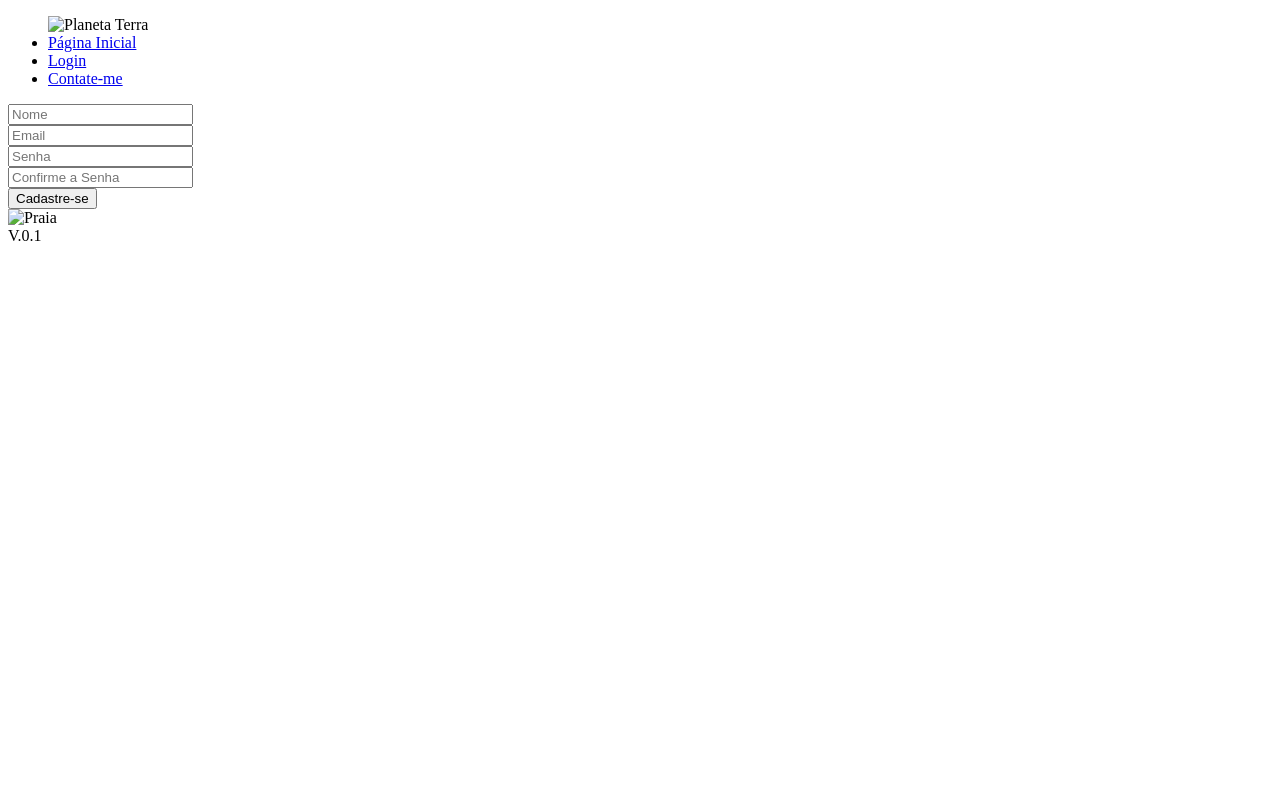
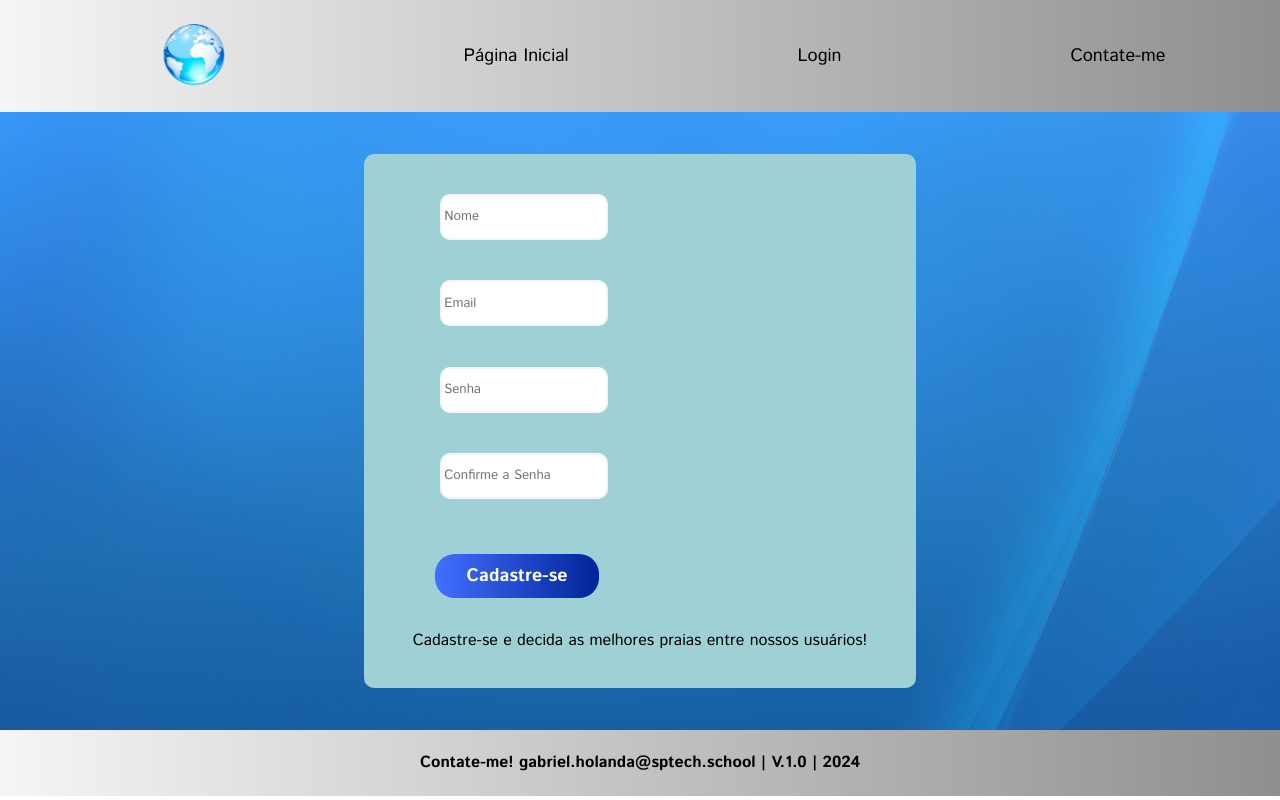
Before and after one commit to gabrielhola/Moana-PI, a website: page Site/public/cadastro.html in a window 1280 px wide. Drawn offline with Linux system fonts and the light colour scheme.

Commit message:
CSS tela de cadastro

```diff
--- a/Site/public/cadastro.html
+++ b/Site/public/cadastro.html
@@ -3,14 +3,14 @@
 <head>
      <meta charset="UTF-8">
      <meta name="viewport" content="width=device-width, initial-scale=1.0">
+     <link rel="stylesheet" href="./css/cadastro.css">
      <title>Moana | Cadastro</title>
 </head>
 <body>
      <!-- Início do header -->
       <div class="header">
-          <div class="container-header">
                <ul class="navbar">
-                    <img src="" alt="Planeta Terra">
+                    <img src="./assets/icon/Planeta Terra.png" alt="Planeta Terra" class="img-navbar">
                     <li>
                          <a href="index.html">Página Inicial</a>
                     </li>
@@ -21,13 +21,12 @@
                          <a href="contato.html">Contate-me</a>
                     </li>
                </ul>
-          </div>
       </div>
       <!-- Fim do Header -->
 
       <div class="login">
           <div class="container">
-               <div class="card card-cadastro">
+               <div class="card">
                     <div class="formulario">
                          <div class="campo">
                               <input type="text" id="ipt_nome" placeholder="Nome">
@@ -43,19 +42,21 @@
                          </div>
                          <button class="botao" onclick="cadastrar()">Cadastre-se</button>
                     </div>
-                    <div class="imagem">
-                         <img src="" alt="Praia">
+                    <div class="texto">
+                         <p>
+                              Cadastre-se e decida as melhores praias entre nossos usuários!
+                         </p>
                     </div>
                </div>
           </div>
       </div>
 
       <!-- Início do Footer -->
-       <div class="footer">
+      <div class="footer">
           <div class="container">
-               <span>V.0.1</span>
+            <h4>Contate-me! gabriel.holanda@sptech.school | V.1.0 | 2024</h4>
           </div>
-       </div>
+        </div>
 </body>
 </html>
 
--- /dev/null
+++ b/Site/public/css/cadastro.css
@@ -0,0 +1,141 @@
+@import url('https://fonts.googleapis.com/css2?family=Istok+Web:ital,wght@0,400;0,700;1,400;1,700&display=swap');
+
+* {
+    scroll-behavior: smooth;
+    font-family: 'Istok Web';
+}
+
+body {
+    margin: 0;
+    padding: 0;
+}
+
+:root {
+    --tamanho-header: 80px;
+    --tamanho-banner: calc(100vh + var(--tamanho-header));
+    --tamanho-pagina: calc(100vh + var(--tamanho-header) - 2px);
+    --tamanho-login: calc(100vh - var(--tamanho-header) - var(--tamanho-footer) - 2px);
+    --tamanho-footer: 100px;
+}
+
+.header {
+  display: flex;
+    width: 100%;
+    background-image: linear-gradient(to right, #F5F5F5, #8F8F8F);
+    justify-content: center;
+}
+.header .container {
+  height: 30%;
+}
+
+.container {
+  height: 100%;
+    display: flex;
+    width: 80%;
+    margin: auto;
+}
+
+
+  .header a {
+    font-size: large;
+    text-decoration: none;
+    color: #000;
+  }
+
+  .navbar {
+    width: 100%;
+    display: flex;
+    justify-content: space-around;
+    align-items: center;
+    list-style: none;
+  }
+
+  .header .img-navbar {
+    width: 80px;
+    height: 80px;
+  }
+
+  .login {
+    height: var(--tamanho-login);
+    background-image: url(../assets/imgs/Fundo\ Site.png);
+    background-repeat: no-repeat;
+    background-size: cover;
+  }
+
+  .login .container {
+    justify-content: center;
+    align-items: center;
+    height: 100%;
+  }
+
+  .card {
+    /* background-color: #9ED0D6;
+    border-radius: 20px;
+    opacity: 0.6;
+    width: 70%;
+    height: 90%;
+    margin: auto; */
+    width: 50%;
+    background-color: #9ED0D6;
+    border-radius: 10px;
+    display: flex;
+    align-items: center;
+    justify-content: space-evenly;
+    flex-direction: column;
+    height: 80%;
+    padding: 20px;
+  }
+
+  .formulario {
+    display: flex;
+    height: 90%;
+    width: 80%;
+    justify-content: space-around;
+    flex-direction: column;
+  }
+
+  .texto p {
+    color: #000;
+  }
+
+  .formulario input {
+    height: 40px;
+    width: 40%;
+    border: 2px solid #F5F5F5;
+    border-radius: 10px;
+    margin: 0;
+  }
+
+  .campo {
+    display: flex;
+    flex-direction: column;
+    justify-content: center;
+    padding: 5px;
+  }
+
+  .botao {
+    cursor: pointer;
+    border: 0;
+    border-radius: 20px;
+    font-weight: 600;
+    font-size: 18px;
+    color: #fff;
+    background-image: linear-gradient(to right, #436FFF, #002499);
+    width: 40%;
+    height: 10%;
+    align-self: flex-start;
+    margin-top: 20px;
+  }
+
+  .footer {
+    display: flex;
+    width: 100%;
+    height: auto;
+    background-image: linear-gradient(to right, #F5F5F5, #8F8F8F);
+    justify-content: center;
+  }
+
+  .footer .container {
+    justify-content: center;
+    text-align: center;
+  }
--- a/Site/public/css/index.css
+++ b/Site/public/css/index.css
@@ -3,7 +3,6 @@
 * {
     scroll-behavior: smooth;
     font-family: 'Istok Web';
-    font-weight: 'Istok Web';
 }
 
 body {
@@ -73,7 +72,7 @@ body {
   }
 
   .banner .container p {
-    font-size: 30px;
+    font-size: 40px;
   }
 
   .sobre-mim {
```
Also changed, not shown: Site/public/index.html (+4 -1 lines).
